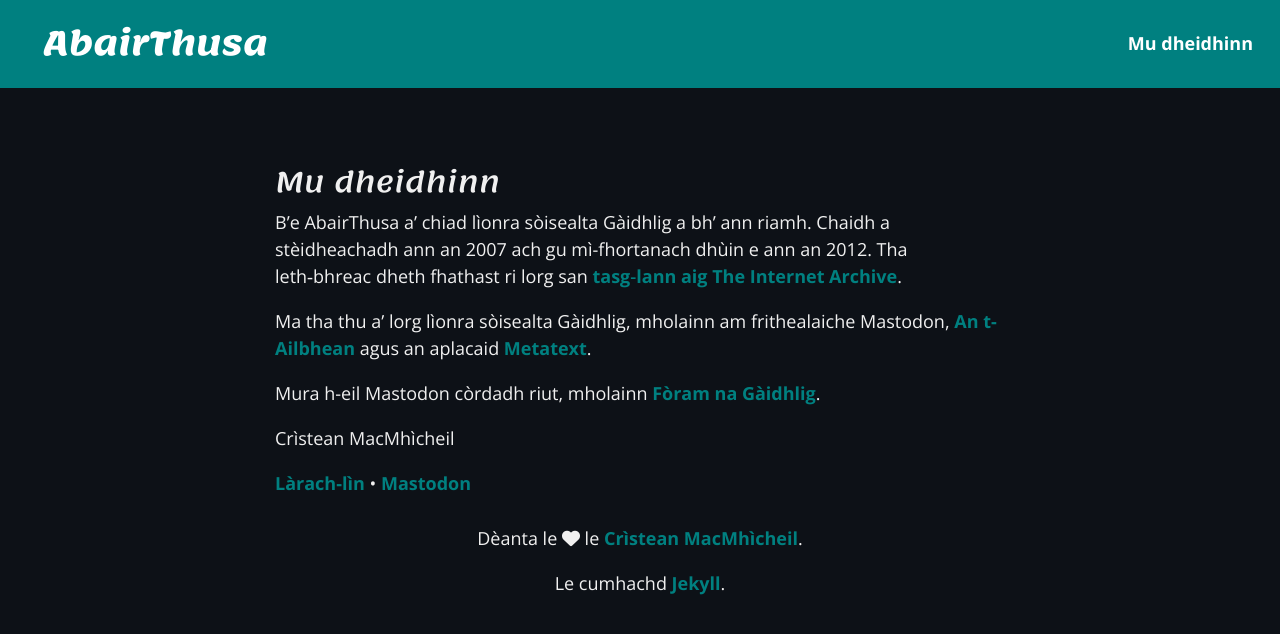
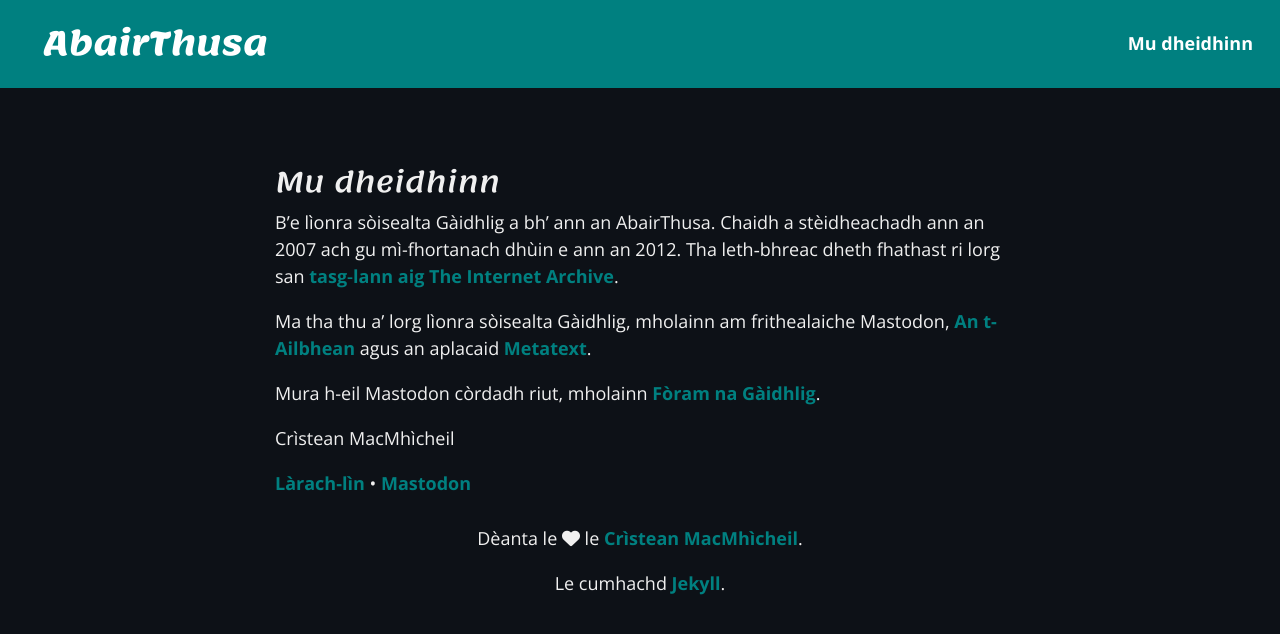
Before and after one commit to angeidheal/abairthusa, a Jekyll site: the page built from index.md, in a window 1280 px wide. Shown: the top 634 px of the page. Built offline with Jekyll 4.4.1, drawn with Linux system fonts in a browser that asks for light colours; nearby versions of some CDN libraries.

Commit message:
Update index.md

```diff
--- a/index.md
+++ b/index.md
@@ -4,7 +4,7 @@ title: Mu dheidhinn
 permalink: /
 ---
 
-B'e AbairThusa a' chiad lìonra sòisealta Gàidhlig a bh' ann riamh. Chaidh a stèidheachadh ann an 2007 ach gu mì-fhortanach dhùin e ann an 2012. Tha leth‑bhreac dheth fhathast ri lorg san [tasg‑lann aig The Internet Archive](https://web.archive.org/web/20090205170058/http://abairthusa.ning.com/).
+B'e lìonra sòisealta Gàidhlig a bh' ann an AbairThusa. Chaidh a stèidheachadh ann an 2007 ach gu mì-fhortanach dhùin e ann an 2012. Tha leth‑bhreac dheth fhathast ri lorg san [tasg‑lann aig The Internet Archive](https://web.archive.org/web/20090205170058/http://abairthusa.ning.com/).
 
 Ma tha thu a' lorg lìonra sòisealta Gàidhlig, mholainn am frithealaiche Mastodon, [An t-Ailbhean](https://ailbhean.co-shaoghal.net/explore) agus an aplacaid [Metatext](https://apps.apple.com/us/app/metatext/id1523996615?mt=8).
 
```
